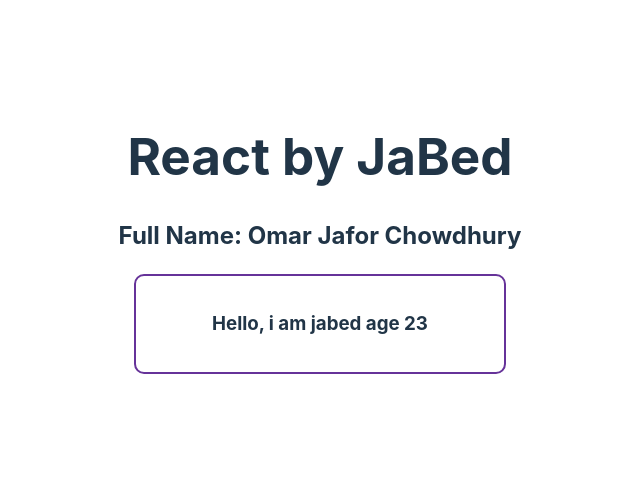
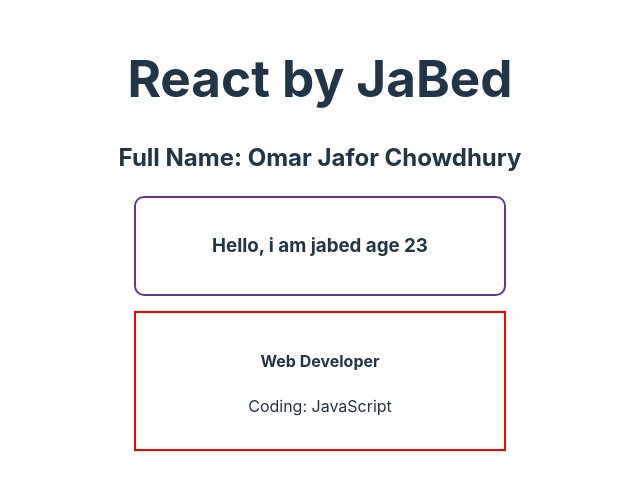
Before and after one commit to omarjafor/My-First-React, a React (Vite) app: page / in a window 1280 px wide. Shown: the part 159-648 px from the top of the page, without its empty margins (320-960 px from the left). Built offline with nearby package versions, Linux system fonts and the light colour scheme.

Commit message:
react style

```diff
--- a/src/App.jsx
+++ b/src/App.jsx
@@ -8,6 +8,7 @@
       <h1>React by JaBed</h1>
       <Home/>
       <Person/>
+      <Developer/>
     </>
   )
 }
@@ -20,4 +21,18 @@
   </div>
 }
 
+function Developer() {
+  const developerStyle = {
+    border: '2px solid red',
+    padding: '15px',
+    margin: '15px',
+    bordeRadius: '10px'
+  }
+  return (
+    <div style={developerStyle}>
+      <h4>Web Developer</h4>
+      <p>Coding: JavaScript</p>
+    </div>
+  )
+}
 export default App
```
